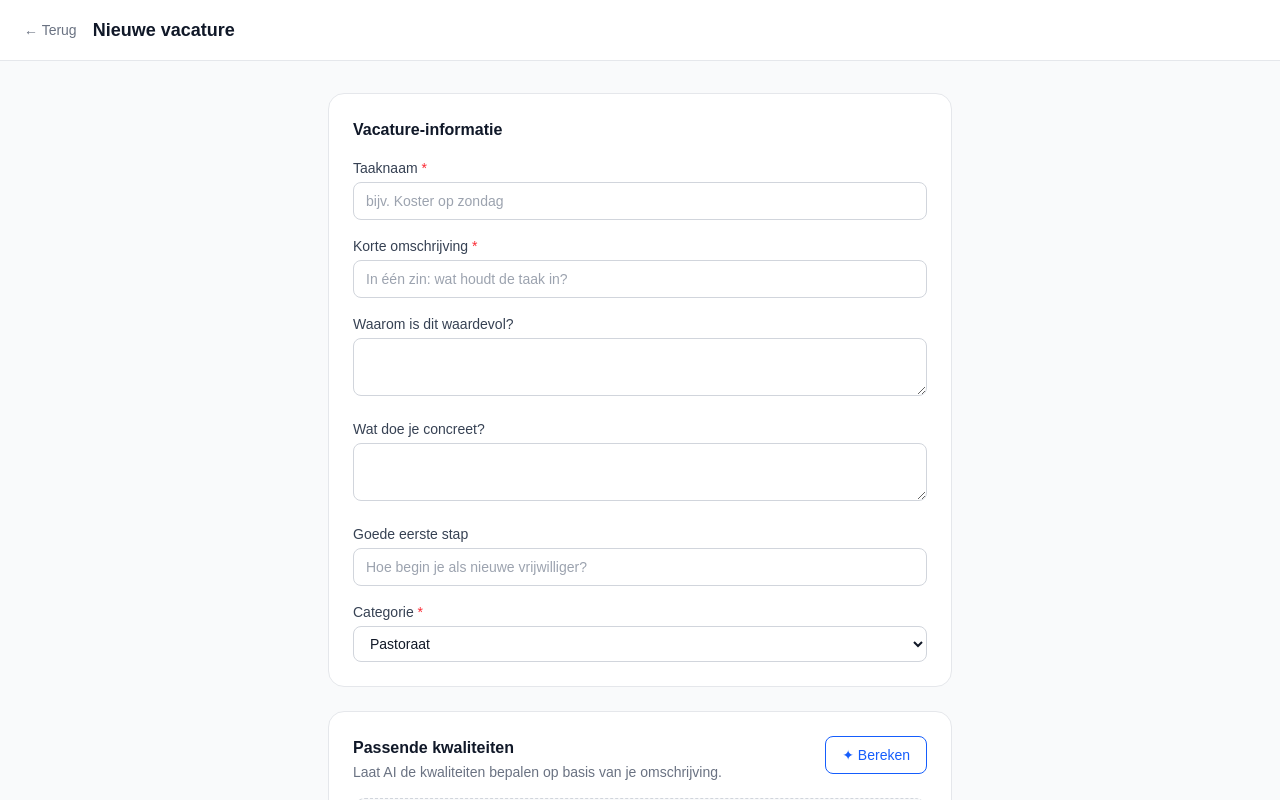
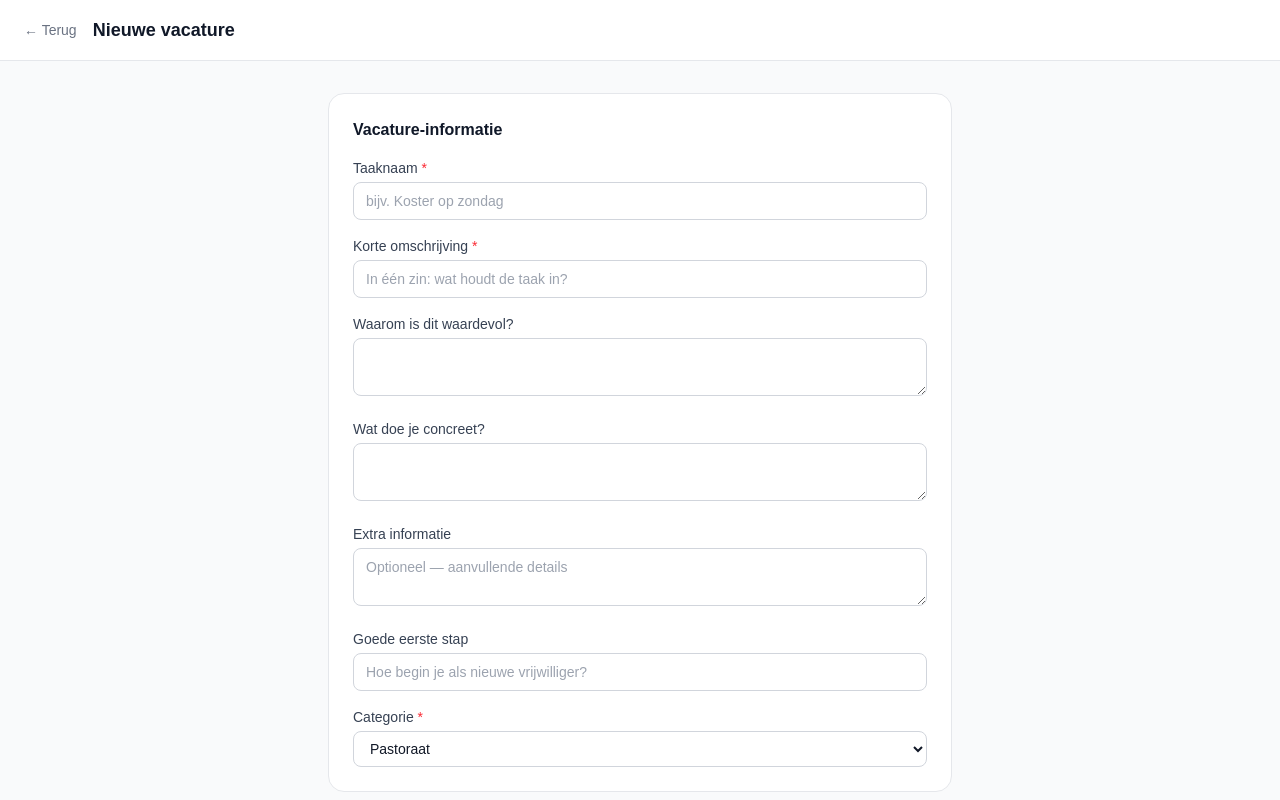
Before and after one commit to ruard2/gaven, a Next.js app: page /coordinator/vacatures/nieuw in a window 1280 px wide. Shown: the top 800 px of the page. Built offline with nearby package versions, Linux system fonts and the light colour scheme.

Commit message:
Coordinator vacature: optioneel 'Extra informatie' veld

```diff
--- a/app/api/coordinator/vacancies/[id]/route.ts
+++ b/app/api/coordinator/vacancies/[id]/route.ts
@@ -29,7 +29,7 @@ export async function PATCH(req: NextRequest, { params }: { params: Promise<{ id
   if (!vacancy) return NextResponse.json({ error: "Niet gevonden" }, { status: 404 });
 
   const body = await req.json();
-  const { title, category, shortDescription, whyValuable, concreteTasks, firstStep, status, qualityWeights } = body;
+  const { title, category, shortDescription, whyValuable, concreteTasks, longDescription, firstStep, status, qualityWeights } = body;
 
   const updated = await prisma.vacancy.update({
     where: { id },
@@ -39,6 +39,7 @@ export async function PATCH(req: NextRequest, { params }: { params: Promise<{ id
       ...(shortDescription !== undefined && { shortDescription }),
       ...(whyValuable !== undefined && { whyValuable }),
       ...(concreteTasks !== undefined && { concreteTasks }),
+      ...(longDescription !== undefined && { longDescription }),
       ...(firstStep !== undefined && { firstStep }),
       ...(status && { status }),
       ...(qualityWeights
--- a/app/api/coordinator/vacancies/route.ts
+++ b/app/api/coordinator/vacancies/route.ts
@@ -23,7 +23,7 @@ export async function POST(req: NextRequest) {
   const coord = await requireCoordinator();
   if (!coord) return NextResponse.json({ error: "Unauthorized" }, { status: 401 });
 
-  const { title, category, shortDescription, whyValuable, concreteTasks, firstStep, qualityWeights } = await req.json();
+  const { title, category, shortDescription, whyValuable, concreteTasks, longDescription, firstStep, qualityWeights } = await req.json();
   if (!title?.trim() || !category?.trim()) {
     return NextResponse.json({ error: "Naam en categorie zijn verplicht" }, { status: 400 });
   }
@@ -37,6 +37,7 @@ export async function POST(req: NextRequest) {
       shortDescription: shortDescription?.trim() || "",
       whyValuable: whyValuable?.trim() || null,
       concreteTasks: concreteTasks?.trim() || null,
+      longDescription: longDescription?.trim() || null,
       firstStep: firstStep?.trim() || null,
       contactPersonName: coord.name,
       contactPersonEmail: coord.email,
--- a/app/coordinator/vacatures/[id]/page.tsx
+++ b/app/coordinator/vacatures/[id]/page.tsx
@@ -13,6 +13,7 @@ interface Vacancy {
   shortDescription: string;
   whyValuable: string | null;
   concreteTasks: string | null;
+  longDescription: string | null;
   firstStep: string | null;
   status: string;
   qualityWeights: { qualityId: string; weight: number }[];
@@ -83,6 +84,7 @@ export default function CoordinatorVacancyEdit() {
         shortDescription: vacancy.shortDescription,
         whyValuable: vacancy.whyValuable,
         concreteTasks: vacancy.concreteTasks,
+        longDescription: vacancy.longDescription,
         firstStep: vacancy.firstStep,
         status: vacancy.status,
         qualityWeights,
@@ -114,6 +116,7 @@ export default function CoordinatorVacancyEdit() {
     { field: "shortDescription", label: "Korte omschrijving", required: true },
     { field: "whyValuable", label: "Waarom is dit waardevol?", textarea: true },
     { field: "concreteTasks", label: "Wat doe je concreet?", textarea: true },
+    { field: "longDescription", label: "Extra informatie", textarea: true },
     { field: "firstStep", label: "Goede eerste stap" },
   ];
 
--- a/app/coordinator/vacatures/nieuw/page.tsx
+++ b/app/coordinator/vacatures/nieuw/page.tsx
@@ -9,7 +9,7 @@ const allQualities = QUALITY_CATEGORIES.flatMap((c) => c.qualities);
 
 export default function CoordinatorVacancyNew() {
   const router = useRouter();
-  const [form, setForm] = useState({ title: "", category: CATEGORIES[0], shortDescription: "", whyValuable: "", concreteTasks: "", firstStep: "" });
+  const [form, setForm] = useState({ title: "", category: CATEGORIES[0], shortDescription: "", whyValuable: "", concreteTasks: "", longDescription: "", firstStep: "" });
   const [customCategory, setCustomCategory] = useState("");
   const [qualityWeights, setQualityWeights] = useState<Record<string, number>>({});
   const [sortedIds, setSortedIds] = useState<string[]>([]);
@@ -69,6 +69,7 @@ export default function CoordinatorVacancyNew() {
     { field: "shortDescription", label: "Korte omschrijving", required: true, placeholder: "In één zin: wat houdt de taak in?" },
     { field: "whyValuable", label: "Waarom is dit waardevol?", textarea: true },
     { field: "concreteTasks", label: "Wat doe je concreet?", textarea: true },
+    { field: "longDescription", label: "Extra informatie", textarea: true, placeholder: "Optioneel — aanvullende details" },
     { field: "firstStep", label: "Goede eerste stap", placeholder: "Hoe begin je als nieuwe vrijwilliger?" },
   ];
 
```
